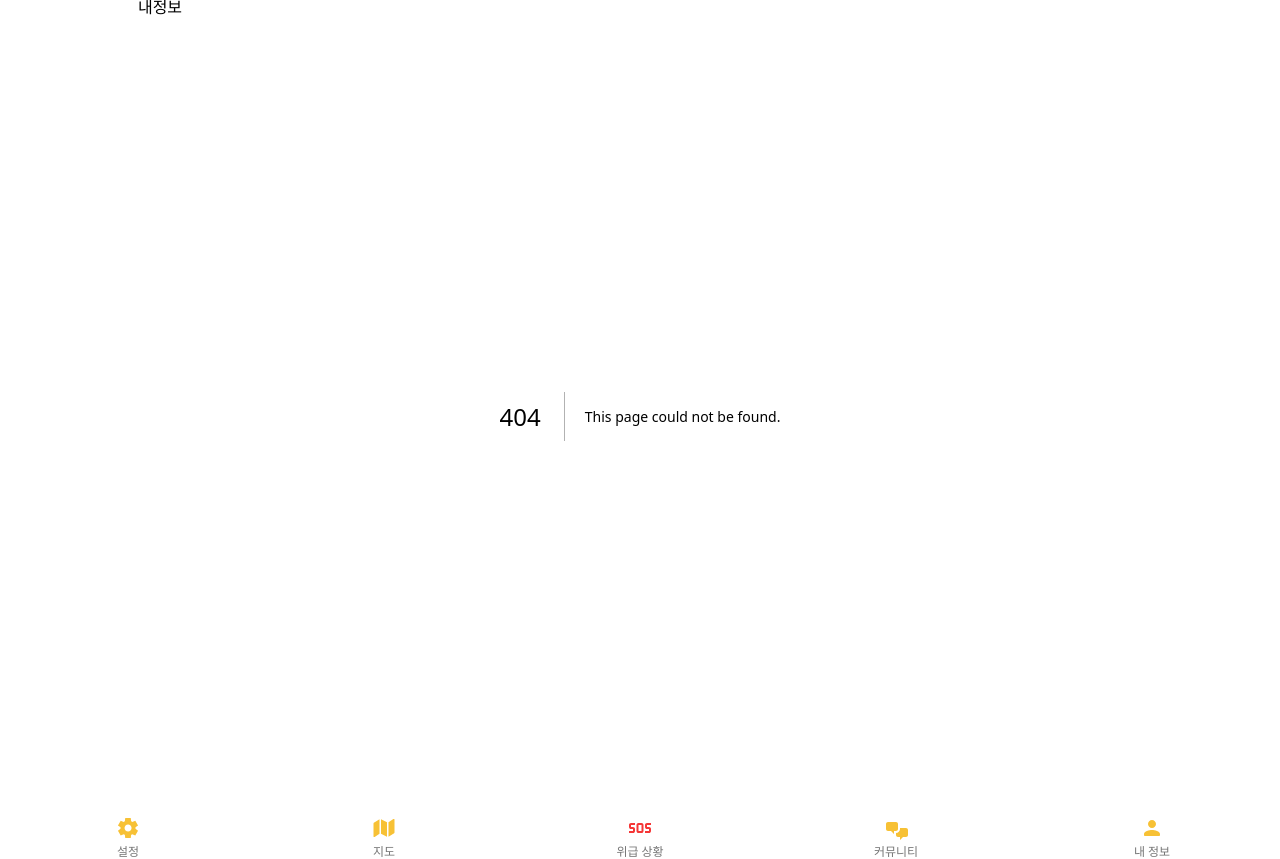
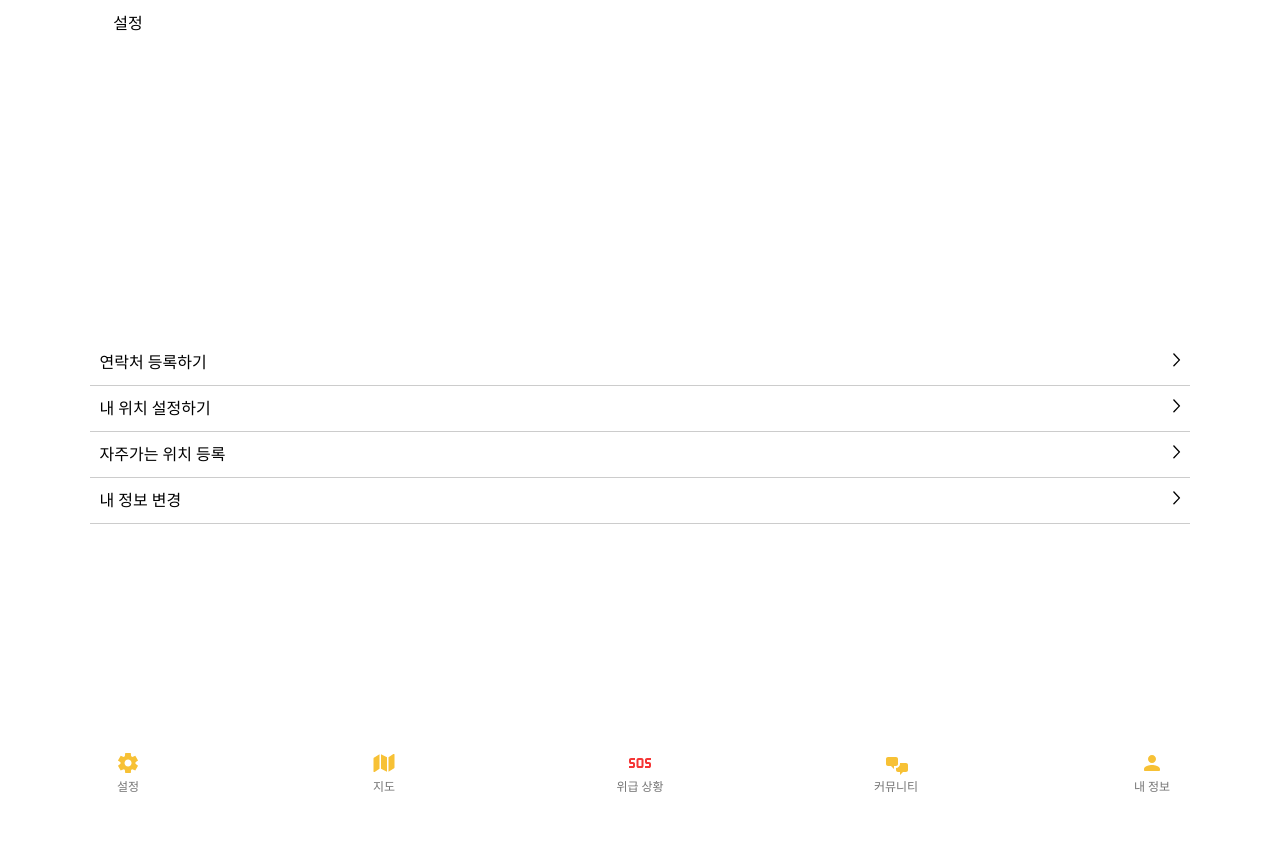
Before and after one commit to Jjaang9/app, a Next.js app: page /settings in a window 1280 px wide. Before the commit this address had no page. After the commit the page ends 800 px from the top, so only its background shows below. Built offline with nearby package versions, Linux system fonts and the light colour scheme.

Commit message:
ADD :: setting-page

```diff
--- a/package.json
+++ b/package.json
@@ -17,6 +17,7 @@
     "next": "13.4.12",
     "react": "18.2.0",
     "react-dom": "18.2.0",
+    "react-router-dom": "^6.14.2",
     "styled-components": "^6.0.7",
     "styled-reset": "^4.5.1",
     "typescript": "5.1.6"
--- /dev/null
+++ b/src/app/settings/page.tsx
@@ -0,0 +1,71 @@
+"use client";
+
+import styled from "styled-components";
+import IconArrow from "@/icons/IconArrow";
+import Header from "@/components/common/Header";
+
+const Setting = () => {
+  return (
+    <>
+      <Header name={"설정"} />
+      <StyledSetting>
+        <TitleWrapper>
+          <TitleBox>
+            <Title>연락처 등록하기</Title>
+            <Arrow>
+              <IconArrow />
+            </Arrow>
+          </TitleBox>
+          <TitleBox>
+            <Title>내 위치 설정하기</Title>
+            <Arrow>
+              <IconArrow />
+            </Arrow>
+          </TitleBox>
+          <TitleBox>
+            <Title>자주가는 위치 등록</Title>
+            <Arrow>
+              <IconArrow />
+            </Arrow>
+          </TitleBox>
+          <TitleBox>
+            <Title>내 정보 변경</Title>
+            <Arrow>
+              <IconArrow />
+            </Arrow>
+          </TitleBox>
+        </TitleWrapper>
+      </StyledSetting>
+    </>
+  );
+};
+
+const StyledSetting = styled.div`
+  width: 100%;
+  height: 100%;
+  display: flex;
+  justify-content: center;
+  align-items: center;
+`;
+
+const TitleWrapper = styled.div`
+  width: 86%;
+  height: 160px;
+`;
+const TitleBox = styled.div`
+  width: 100%;
+  height: 45px;
+  display: flex;
+  align-items: center;
+  justify-content: space-between;
+  border-bottom: 1px solid #cccccc;
+`;
+const Title = styled.div`
+  margin-left: 10px;
+`;
+const Arrow = styled.div`
+  margin-right: 6px;
+  cursor: pointer;
+`;
+
+export default Setting;
--- a/src/components/common/Header.tsx
+++ b/src/components/common/Header.jsx
@@ -1,9 +1,14 @@
+"use client";
+
 import styled from "styled-components";
+import Link from "next/link";
 
-const Header = () => {
+const Header = ({ name }) => {
   return (
     <StyledHeader>
-      <Title>내정보</Title>
+      <LinkItem href="/">
+        <Title>{name}</Title>
+      </LinkItem>
     </StyledHeader>
   );
 };
@@ -14,11 +19,18 @@ const StyledHeader = styled.div`
 `;
 
 const Title = styled.div`
-  width: 25%;
+  color: black;
+  text-decoration: none;
+  width: 20%;
   height: 100%;
   display: flex;
   align-items: center;
   justify-content: center;
+  cursor: pointer;
+`;
+
+const LinkItem = styled(Link)`
+  text-decoration: none;
 `;
 
 export default Header;
--- a/src/components/common/Navigation.tsx
+++ b/src/components/common/Navigation.tsx
@@ -13,7 +13,7 @@ const Navigation = () => {
         <IconSettings />
         <Desc>설정</Desc>
       </LinkItem>
-      <LinkItem href="/settings">
+      <LinkItem href="/setting">
         <IconMap />
         <Desc>지도</Desc>
       </LinkItem>
--- /dev/null
+++ b/src/icons/IconArrow.tsx
@@ -0,0 +1,18 @@
+const IconCommunity = () => {
+  return (
+    <svg
+      xmlns="http://www.w3.org/2000/svg"
+      width="18"
+      height="18"
+      viewBox="0 0 24 24"
+      fill="none"
+    >
+      <path
+        d="M9.86383 3.22613C9.78489 3.14259 9.72317 3.04432 9.68221 2.93694C9.64125 2.82955 9.62183 2.71514 9.62508 2.60026C9.62833 2.48537 9.65418 2.37224 9.70115 2.26734C9.74812 2.16244 9.81529 2.06782 9.89883 1.98888C9.98236 1.90994 10.0806 1.84822 10.188 1.80726C10.2954 1.7663 10.4098 1.74689 10.5247 1.75014C10.6396 1.75339 10.7527 1.77923 10.8576 1.8262C10.9625 1.87317 11.0571 1.94034 11.1361 2.02388L18.5736 9.89888C18.7272 10.0613 18.8128 10.2764 18.8128 10.5C18.8128 10.7236 18.7272 10.9387 18.5736 11.1011L11.1361 18.977C11.0577 19.0624 10.9631 19.1313 10.8578 19.1798C10.7525 19.2283 10.6386 19.2554 10.5228 19.2595C10.4069 19.2636 10.2914 19.2447 10.183 19.2038C10.0745 19.1629 9.97524 19.1008 9.89096 19.0212C9.80667 18.9417 9.73905 18.8461 9.692 18.7402C9.64496 18.6342 9.61943 18.52 9.61691 18.4041C9.61438 18.2882 9.63491 18.173 9.6773 18.0651C9.71969 17.9572 9.78309 17.8588 9.86383 17.7756L16.7343 10.5L9.86383 3.22613Z"
+        fill="black"
+      />
+    </svg>
+  );
+};
+
+export default IconCommunity;
--- a/src/layouts/AppLayout.tsx
+++ b/src/layouts/AppLayout.tsx
@@ -6,7 +6,6 @@ import { styled } from "styled-components";
 const AppLayout = ({ children }: { children: ReactNode }) => {
   return (
     <StyledAppLayout>
-      <Header />
       <Children>{children}</Children>
       <Navigation />
     </StyledAppLayout>
```
Also changed, not shown: tsconfig.json (+7 -1 lines), public/arrow.svg (added), 1 other file (tests, documents, lock files or other folders).
